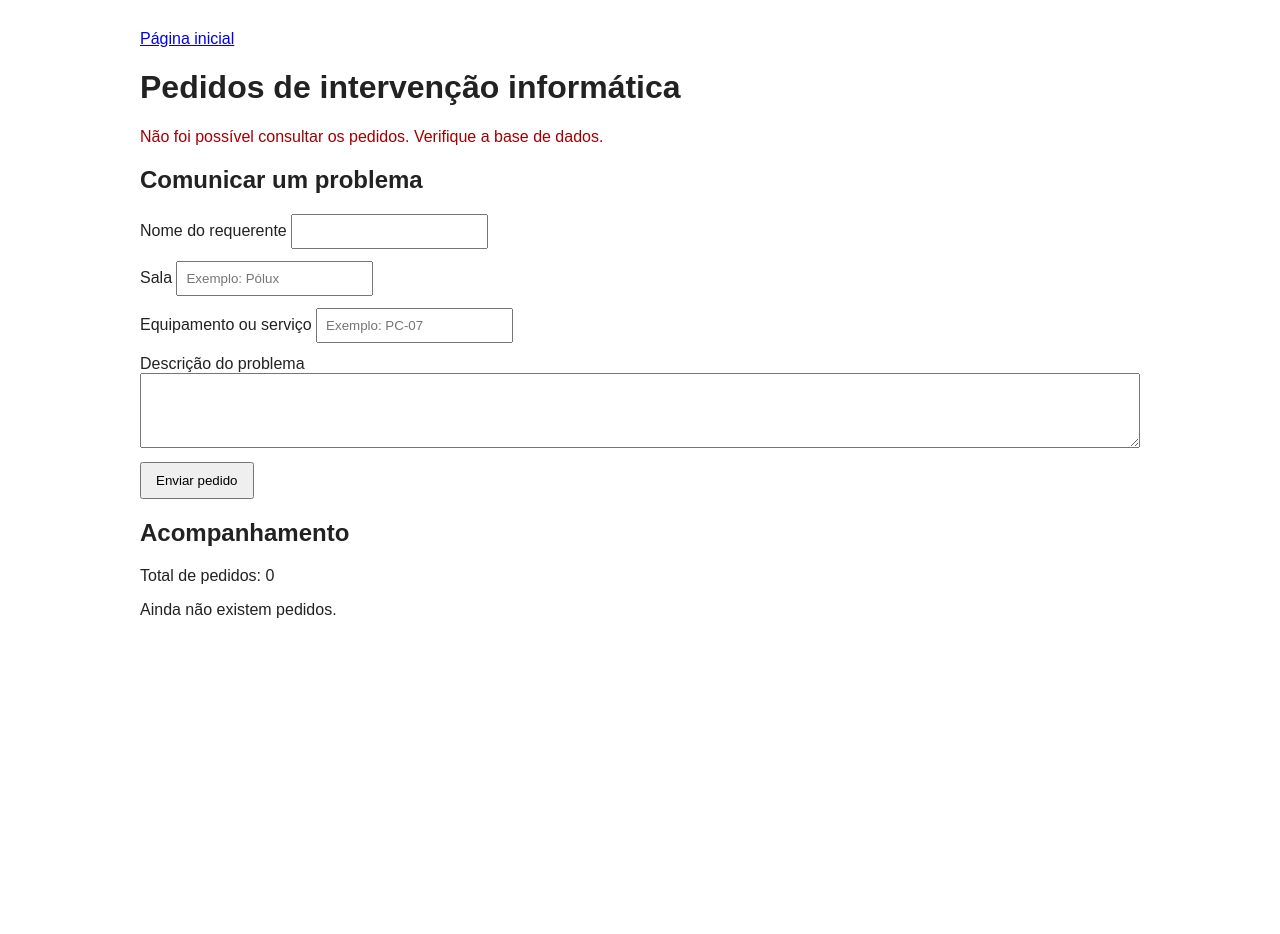
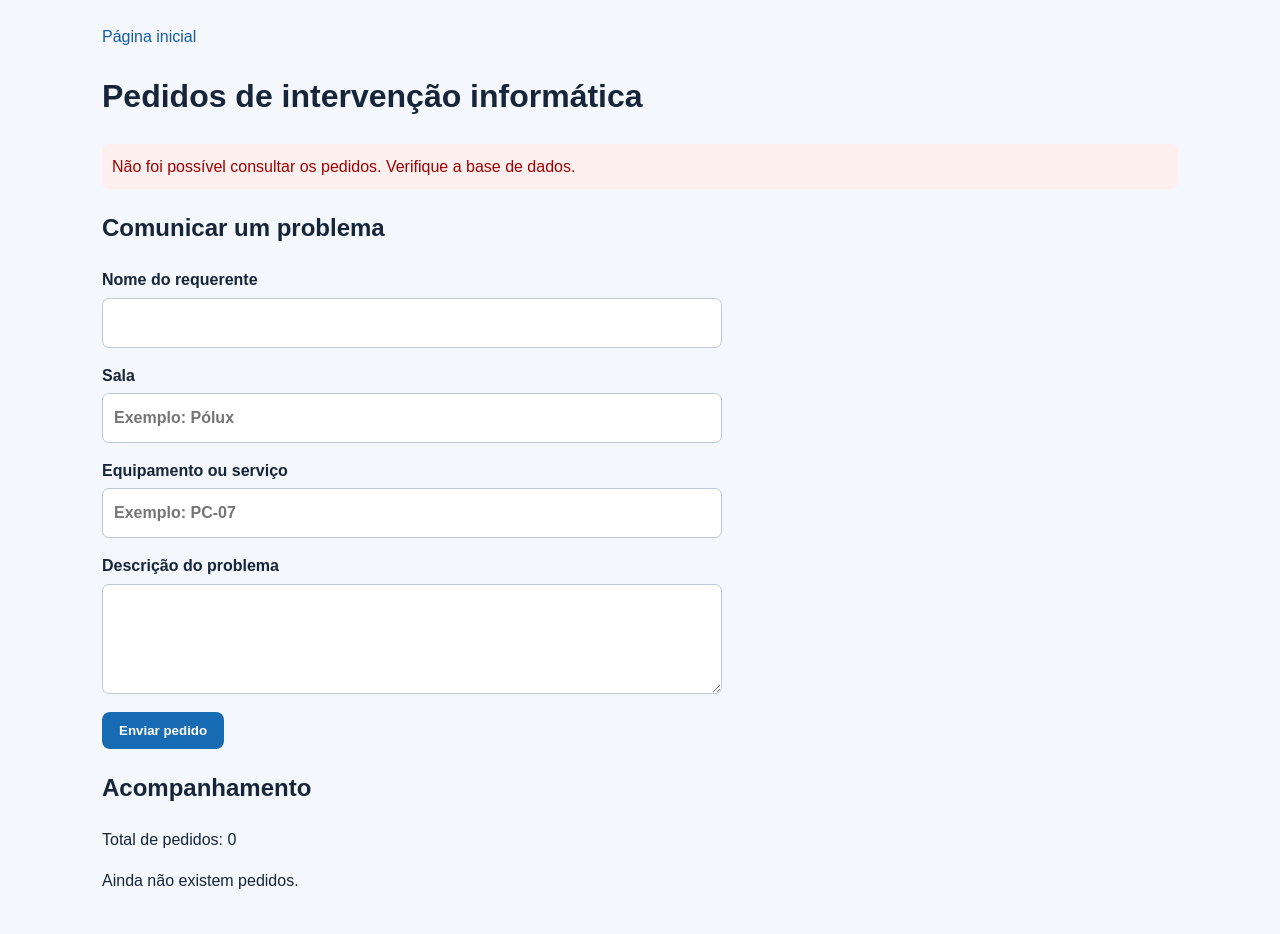
Before and after one commit to eduuard6/ecl-intervencoes-informaticas, a Java web app: page /pedidos in a window 1280 px wide. Before the commit the page ends 618 px from the top, so only its background shows below. Run offline with Tomcat 11, a stand-in JSP engine, Linux system fonts and the light colour scheme.

Commit message:
Implement portal functionality: src/main/webapp/estilo.css

```diff
--- a/src/main/webapp/estilo.css
+++ b/src/main/webapp/estilo.css
@@ -1,48 +1,12 @@
-body {
-  font-family: Arial, sans-serif;
-  max-width: 1000px;
-  margin: 30px auto;
-  padding: 0 18px;
-  color: #222;
-}
-
-label {
-  display: block;
-  margin-top: 12px;
-}
-
-input, select, textarea {
-  padding: 8px;
-  max-width: 100%;
-  box-sizing: border-box;
-}
-
-textarea {
-  width: 100%;
-  min-height: 75px;
-}
-
-button {
-  padding: 9px 14px;
-  margin-top: 10px;
-  cursor: pointer;
-}
-
-article {
-  border: 1px solid #bbb;
-  padding: 15px;
-  margin-top: 20px;
-  overflow-wrap: anywhere;
-}
-
-.erro {
-  color: #a00000;
-}
-
-.sucesso {
-  color: #17612b;
-}
-
-.descricao {
-  white-space: pre-wrap;
-}
+:root{font-family:Arial,sans-serif;color:#17253b;background:#f4f7fb;font-synthesis:none}
+*{box-sizing:border-box}body{max-width:1120px;margin:0 auto;padding:24px 22px;line-height:1.6}
+a{color:#145ca8;text-decoration:none}a:hover{text-decoration:underline}.topo,nav{display:flex;justify-content:space-between;align-items:center;gap:18px;flex-wrap:wrap;margin-bottom:35px}
+.topo div{display:flex;gap:18px;flex-wrap:wrap}.marca{font-size:1.25rem;font-weight:800;color:#102b50}.marca span{font-size:.9rem;font-weight:400;margin-left:8px}
+.hero{background:#102b50;color:white;border-radius:18px;padding:48px;margin:24px 0 30px}.hero h1{font-size:clamp(2rem,5vw,3.2rem);line-height:1.1;max-width:760px;margin:10px 0}.hero p{max-width:700px}.eyebrow{font-size:.78rem;letter-spacing:.13em;font-weight:700;color:#78b7ef}
+.cards{display:grid;grid-template-columns:repeat(auto-fit,minmax(230px,1fr));gap:18px}article,.formulario,.confirmacao{background:white;border:1px solid #dce4ee;border-radius:14px;padding:22px;margin:16px 0;overflow-wrap:anywhere}
+article h2{margin-top:4px}.icone{font-weight:800;color:#287bc1}.acoes{display:flex;gap:12px;flex-wrap:wrap;margin-top:22px}
+.botao,button{display:inline-block;background:#176bb3;color:white;border:0;border-radius:8px;padding:11px 17px;cursor:pointer;font-weight:700}.botao.secundario{background:white;color:#102b50}
+label{display:block;margin-top:15px;font-weight:600}input,select,textarea{display:block;width:100%;max-width:620px;padding:11px;margin-top:5px;border:1px solid #bdc9d8;border-radius:7px;font:inherit}textarea{min-height:110px}
+button{margin-top:18px}.erro{color:#a00000;background:#fff0f0;padding:10px;border-radius:7px}.sucesso{color:#17612b}.descricao{white-space:pre-wrap}
+footer{text-align:center;color:#64748b;padding:35px 0}.curso{display:flex;flex-direction:column;align-items:flex-start}.confirmacao{max-width:650px;margin:50px auto}
+@media(max-width:600px){body{padding:15px}.hero{padding:27px}.topo{align-items:flex-start}}
```
